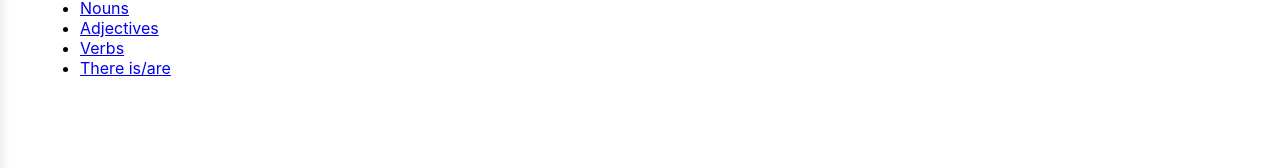
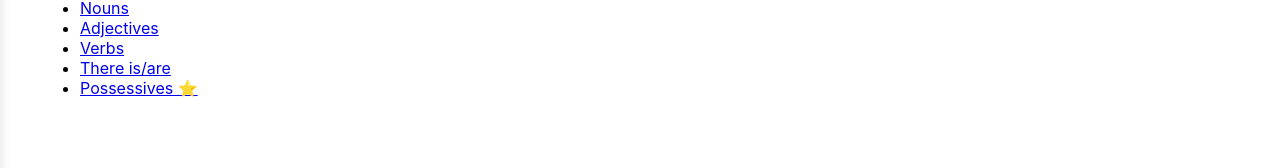
Before and after one commit to Nostrathomas0/labase, a React (Create React App) app: page /A1 in a window 1280 px wide. Shown: the part 165-333 px from the top of the page. Built offline with nearby package versions, Linux system fonts and the light colour scheme; no server answers; sample sign-in values are in the browser's storage.

Commit message:
add posses to A1 Menu and Nav

```diff
--- a/src/components/ProtectedRoute.js
+++ b/src/components/ProtectedRoute.js
@@ -11,6 +11,7 @@ const ProtectedRoute = ({ children }) => {
   const location = useLocation();
   const [redirected, setRedirected] = useState(false);
   const [sessionCheckComplete, setSessionCheckComplete] = useState(false);
+
 
   // AGGRESSIVE AUTO-REDIRECT - Get users to lessons IMMEDIATELY
   useEffect(() => {
--- a/src/components/layout/HamburgerNavigation.js
+++ b/src/components/layout/HamburgerNavigation.js
@@ -202,6 +202,13 @@ useEffect(() => {
                         onClick={handleLinkClick}
                       >
                         There Is/Are
+                      </Link>
+                      <Link
+                        to="/A1/possessives"
+                        className={`nav-topic ${isActiveRoute('/A1/possessives') ? 'active' : ''}`}
+                        onClick={handleLinkClick}
+                      >
+                        Possessives ⭐
                       </Link>
                     </div>
                   )}
--- a/src/components/pages/A1.js
+++ b/src/components/pages/A1.js
@@ -10,6 +10,7 @@ const A1 = () => {
     { name: 'Adjectives', path: '/A1/adjectives' },
     { name: 'Verbs', path: '/A1/verbs' },
     { name: 'There is/are', path: '/A1/there' },
+    { name: 'Possessives ⭐', path: '/A1/possessives' }
     // Add more topics as needed
   ];
 
```
